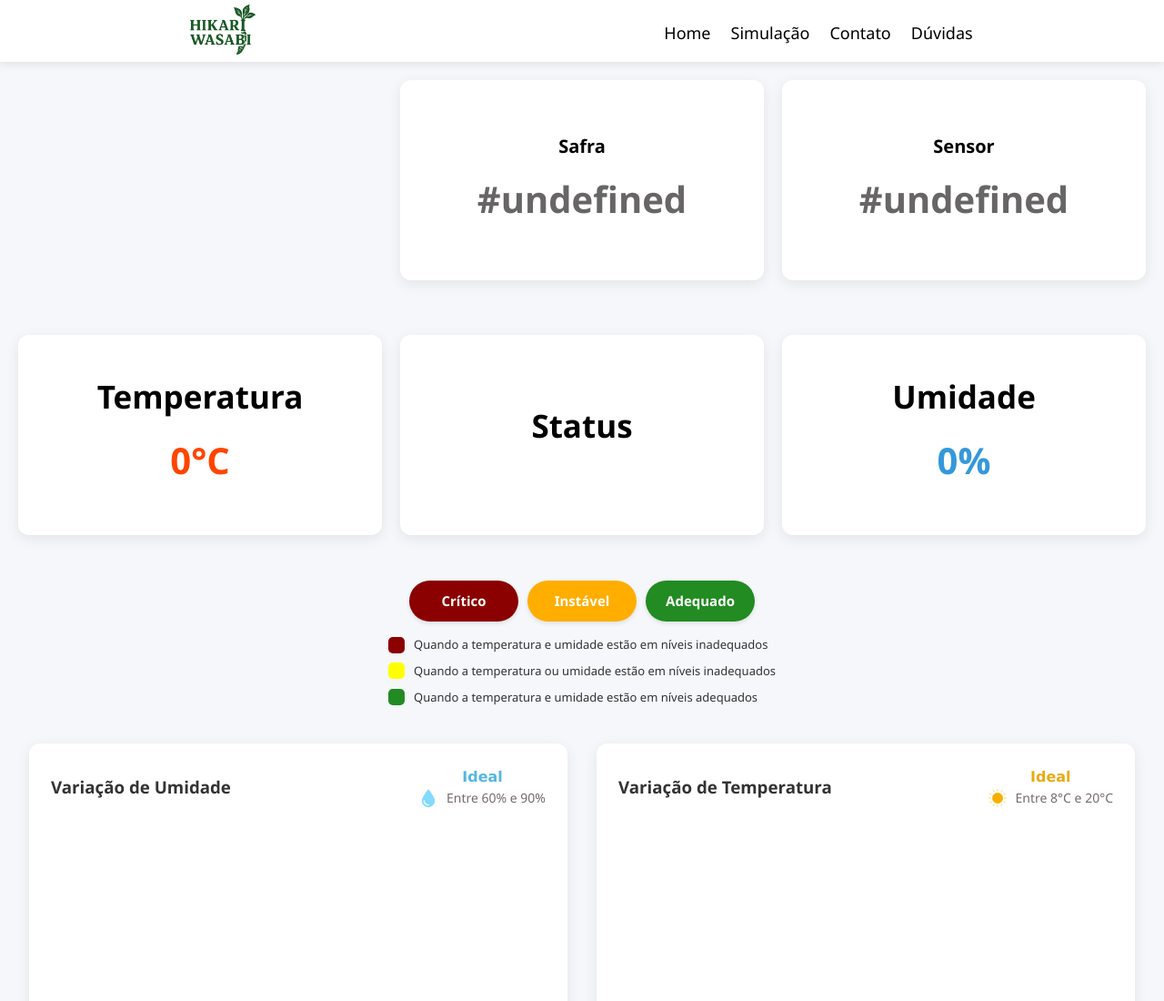
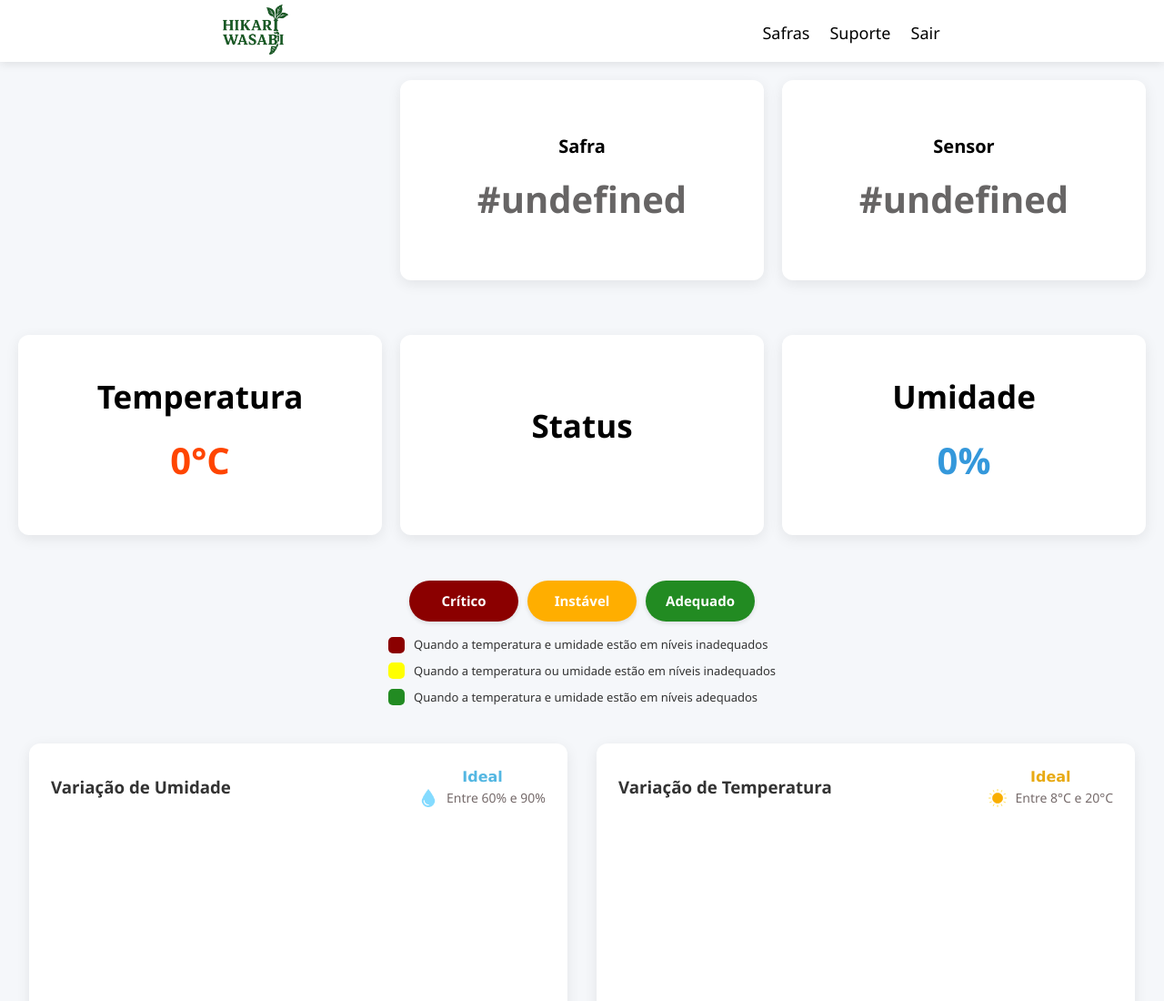
Before and after one commit to Hikari-Wasabi/Frontend, a website: page public/pages/dashboard.html in a window 1280 px wide. Shown: the top 1100 px of the page at 91% size. Drawn offline with nearby package versions, Linux system fonts and the light colour scheme; no server answers.

Commit message:
alterando header tela de DashBoard

```diff
--- a/public/pages/dashboard.html
+++ b/public/pages/dashboard.html
@@ -18,10 +18,10 @@
       <img src="../assets/logo.png" alt="logo wasabi">
     </div>
     <nav class="navbar">
-      <span><a href="../index.html#section_home">Home</a></span>
-      <span><a href="./simulacao.html">Simulação</a></span>
-      <span><a href="./contato.html">Contato</a></span>
-      <span><a href="../index.html#section_duvida">Dúvidas</a></span>
+      <span><a href="./safras.html">Safras</a></span>
+       <span><a href="https://suportehikariwasabi.atlassian.net/servicedesk/customer/portals">Suporte</a></span>
+      <span><a href="../index.html">Sair</a></span>
+
     </nav>
 
   </header>
@@ -61,7 +61,9 @@
       </div>
     </div>
     <div class="containerUmi">
+
       <div class="divUmi">
+
         <span><p>Umidade</p></span>
         <div id="valor_umidade" class="umi-value" style="font-size: 40px;">0%</div>
         <div class="umi-trend">
```
